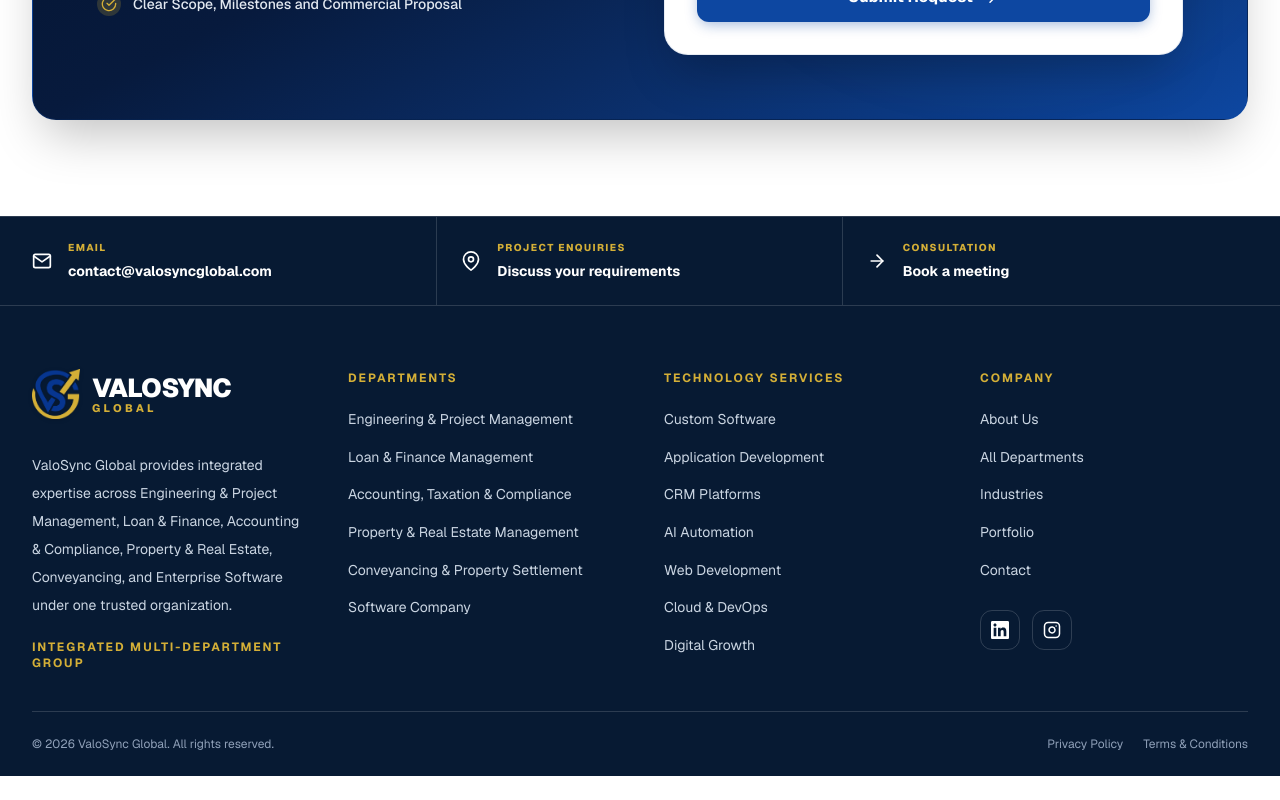
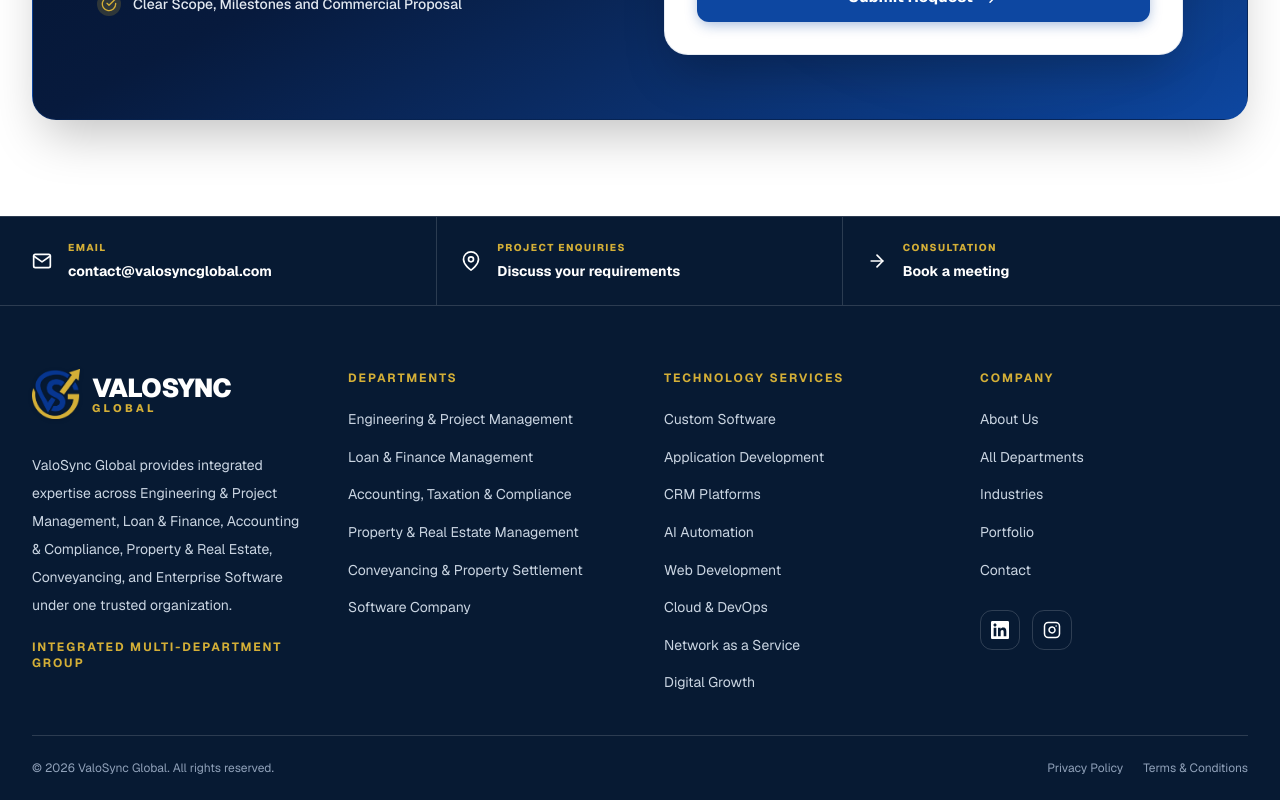
Before and after one commit to mayank-207/ValoSync-Global, a Next.js app: page /departments in a window 1280 px wide. Shown: the part 8064-8864 px from the top of the page. Before the commit the page ends 8840 px from the top, so only its background shows below. Built offline with nearby package versions, Linux system fonts and the light colour scheme.

Commit message:
Polish NaaS page title and footer navigation

```diff
--- a/app/departments/technology/network-as-a-service/page.tsx
+++ b/app/departments/technology/network-as-a-service/page.tsx
@@ -5,7 +5,7 @@ import Footer from "@/components/layout/Footer";
 import { ArrowRightIcon, CheckCircleIcon, GlobeIcon } from "@/components/ui/Icons";
 
 export const metadata: Metadata = {
-  title: "Network as a Service (NaaS) | ValoSync Global",
+  title: { absolute: "Network as a Service (NaaS) | ValoSync Global" },
   description:
     "Explore flexible, managed network services for business locations, remote teams and cloud systems. Plan, connect, monitor and improve with ValoSync Global.",
   alternates: {
--- a/components/layout/Footer.tsx
+++ b/components/layout/Footer.tsx
@@ -24,6 +24,7 @@ const serviceLinks = [
   { label: "AI Automation", href: "/services/ai-automation" },
   { label: "Web Development", href: "/services/web-development" },
   { label: "Cloud & DevOps", href: "/services/cloud-devops" },
+  { label: "Network as a Service", href: "/departments/technology/network-as-a-service" },
   { label: "Digital Growth", href: "/services/digital-marketing" },
 ];
 
```
